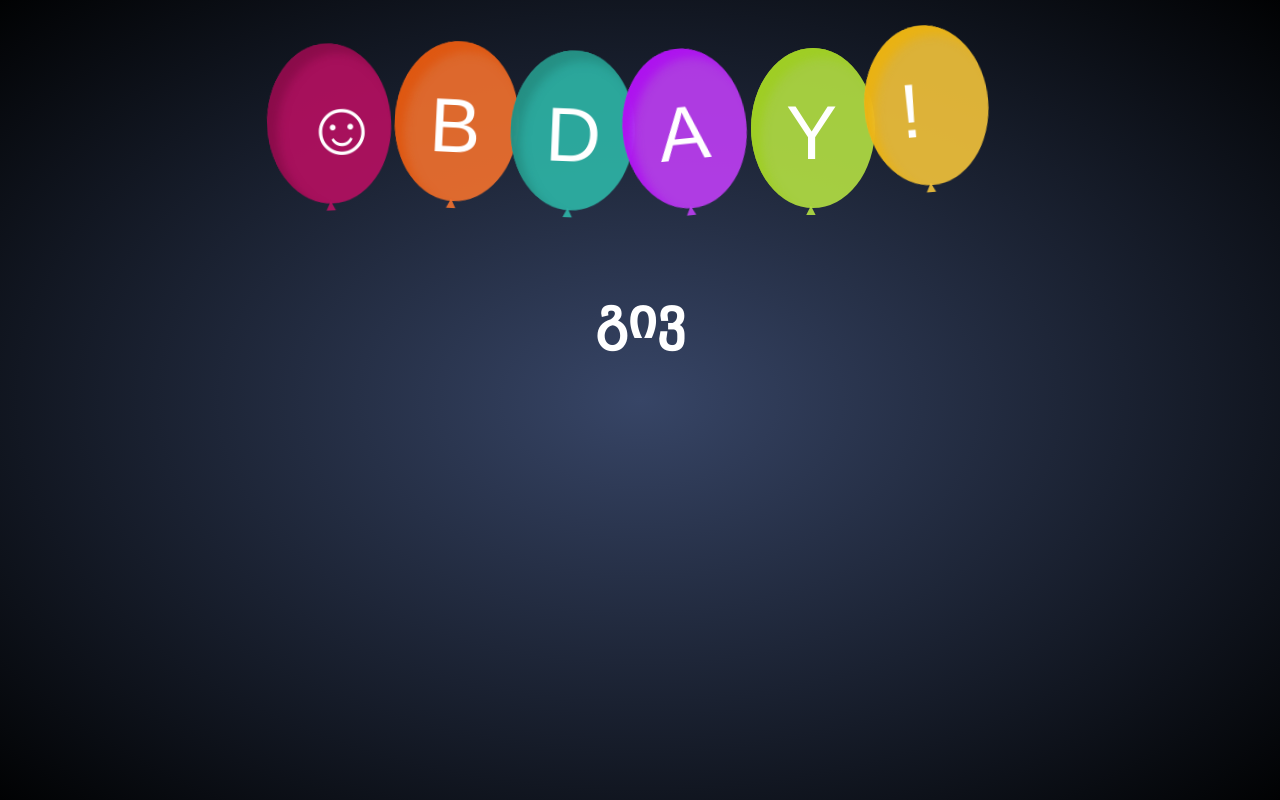
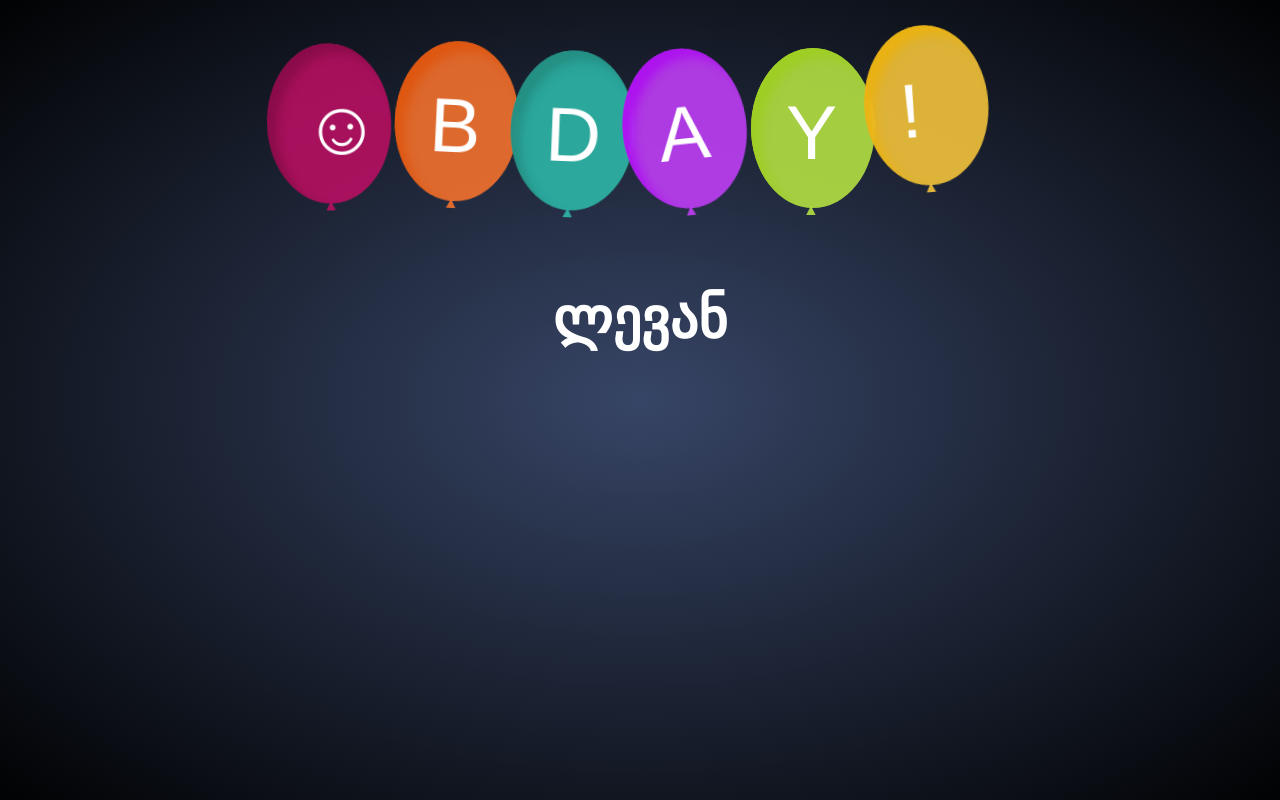
Before and after one commit to Kavtar/hbd, a plain HTML site: page index.html in a window 1280 px wide. Drawn offline with Linux system fonts and the light colour scheme; a web font is replaced by a local one.

Commit message:
for levan

```diff
--- a/index.html
+++ b/index.html
@@ -302,7 +302,7 @@
                 <div><span>!</span>
                 </div>
             </div>
-            <h1>გივ</h1>
+            <h1>ლევან</h1>
         </div>
         <script>
 
```
